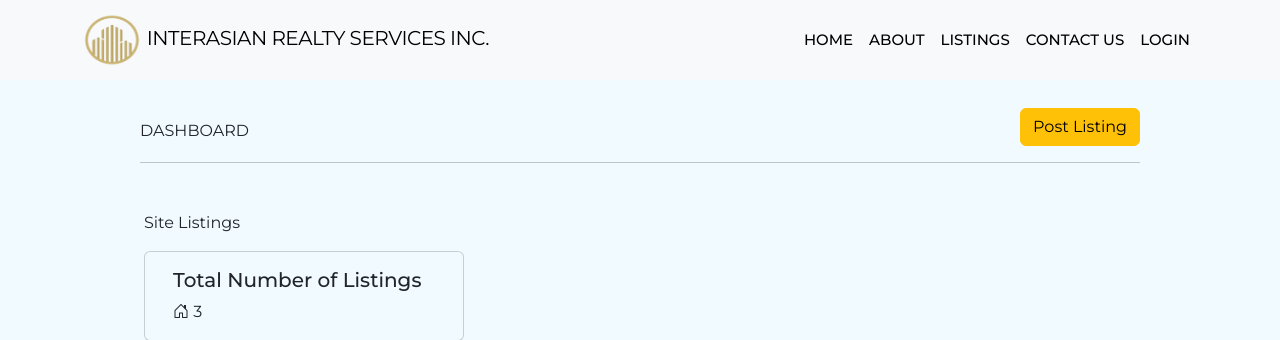
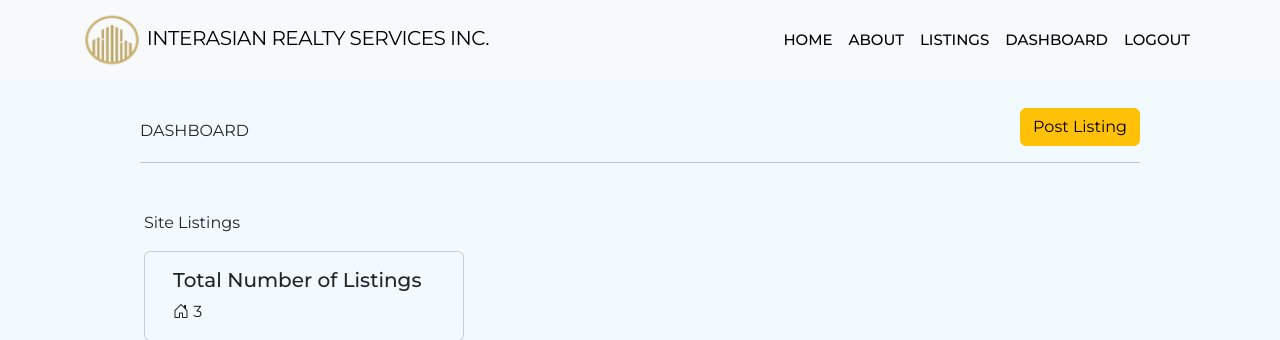
Before and after one commit to Sceyo/App-Dev-Group-1, a PHP site: page /dashboard.php in a window 1280 px wide. Shown: the top 340 px of the page. Run offline with PHP 8.4, Linux system fonts and the light colour scheme; the visitor is signed in with stand-in values (Sample User, id 1); data comes from the database, SQL or seed files in the repository; some libraries are stand-ins or nearby versions.

Commit message:
implemented RBA and dynamic dashboard

```diff
--- a/dashboard.php
+++ b/dashboard.php
@@ -57,10 +57,26 @@ if ($result) {
                         <a class="nav-link" href="index.php#services">Listings</a>
                     </li>
                     <li class="nav-item">
-                        <a class="nav-link" href="index.php#contact">Contact Us</a>
+                        <?php
+                        if (isset($_SESSION['user_logged_in']) && $_SESSION['user_logged_in'] === true) {
+                            if ($_SESSION['user_role'] === 'admin') {
+                                echo '<a class="nav-link" href="dashboard.php">Dashboard</a>';
+                        } else {
+                                echo '<a class="nav-link" href="#contact">Contact Us</a>';
+                            }
+                        } else{
+                            echo '<a class="nav-link" href="#contact">Contact Us</a>';
+                        }
+                            ?>
                     </li>
                     <li class="nav-item">
-                        <a class="nav-link" href="signin.php">Login</a>
+                        <?php
+                        if (isset($_SESSION['user_logged_in']) && $_SESSION['user_logged_in'] === true) {
+                            echo '<a class="nav-link" href="logout.php">Logout</a>';
+                            } else {
+                                echo '<a class="nav-link" href="signin.php">Login</a>';
+                            }
+                            ?>
                     </li>
                 </ul>
             </div>
```
